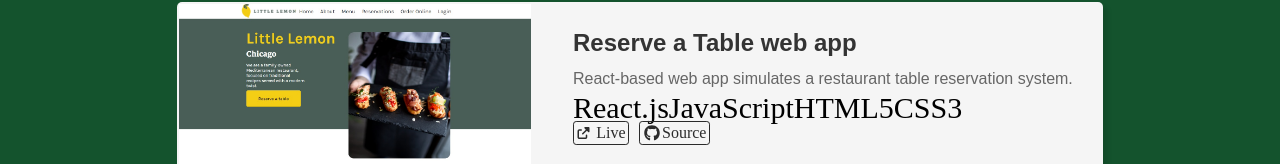
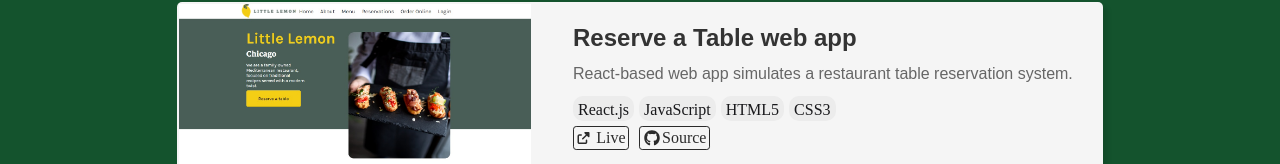
Before and after one commit to 23zeli/zeliPortfolio, a React (Vite) app: page / in a window 1280 px wide. Shown: the part 788-952 px from the top of the page. Built offline with nearby package versions, Linux system fonts and the light colour scheme.

Commit message:
added style fir skills icons

```diff
--- a/src/index.css
+++ b/src/index.css
@@ -245,6 +245,20 @@
   border: 1px solid black;
 } */
 
+.skills-icons {
+  display: flex;
+  color: #18181b;
+  font-size: 16px;
+  gap: 5px;
+  margin-top: 10px;
+}
+
+.skills-icons span {
+  background-color: rgb(236, 236, 236);
+  border-radius: 10px;
+  padding: 5px;
+}
+
 .source-icon, .live-icon {
   font-size: 16px;
   border: 1px solid rgb(43, 43, 43);
```
